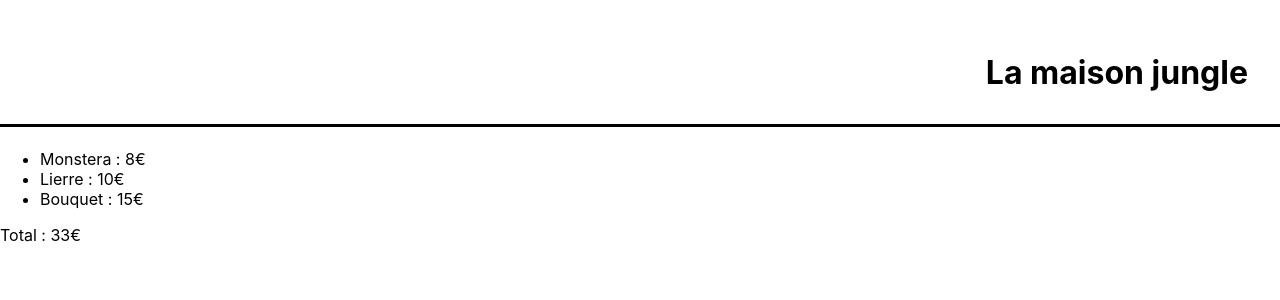
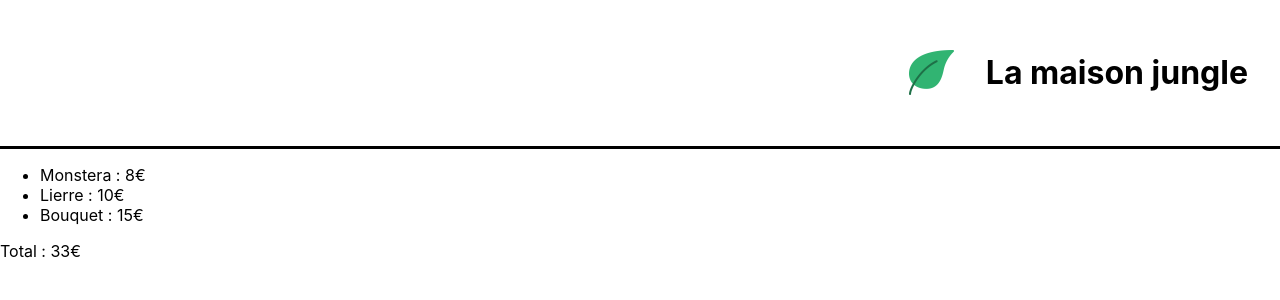
Before and after one commit to aaronted009/la-maison-jungle, a React (Create React App) app: page / in a window 1280 px wide. Shown: the top 300 px of the page. Built offline with nearby package versions, Linux system fonts and the light colour scheme.

Commit message:
Add logo & style

```diff
--- a/src/components/Banner.js
+++ b/src/components/Banner.js
@@ -1,7 +1,12 @@
+import logo from "../images/logo.png"
 import "../style/Banner.css";
 
 function Banner() {
-  return <h1 className="lmj-banner">La maison jungle</h1>;
+    const title = "La maison jungle"
+  return <div className="lmj-banner">
+    <img src={logo} alt='La maison jungle' className="lmj-logo"/>
+    <h1 className="lmj-title">{title}</h1>
+  </div>;
 }
 
 export default Banner;
--- a/src/style/Banner.css
+++ b/src/style/Banner.css
@@ -1,6 +1,19 @@
 .lmj-banner {
-    color: black;
-    text-align: right;
-    padding: 32px;
-    border-bottom: solid 3px black;
+	color: black;
+	text-align: right;
+	padding: 32px;
+	border-bottom: solid 3px black;
+	display: flex;
+	justify-content: flex-end;
+	flex-direction: row;
+	align-items: center;
 }
+
+.lmj-title {
+	padding-left: 32px;
+}
+
+.lmj-logo {
+	height: 45px;
+	width: 45px;
+}
```
Also changed, not shown: src/images/logo.png (added).
